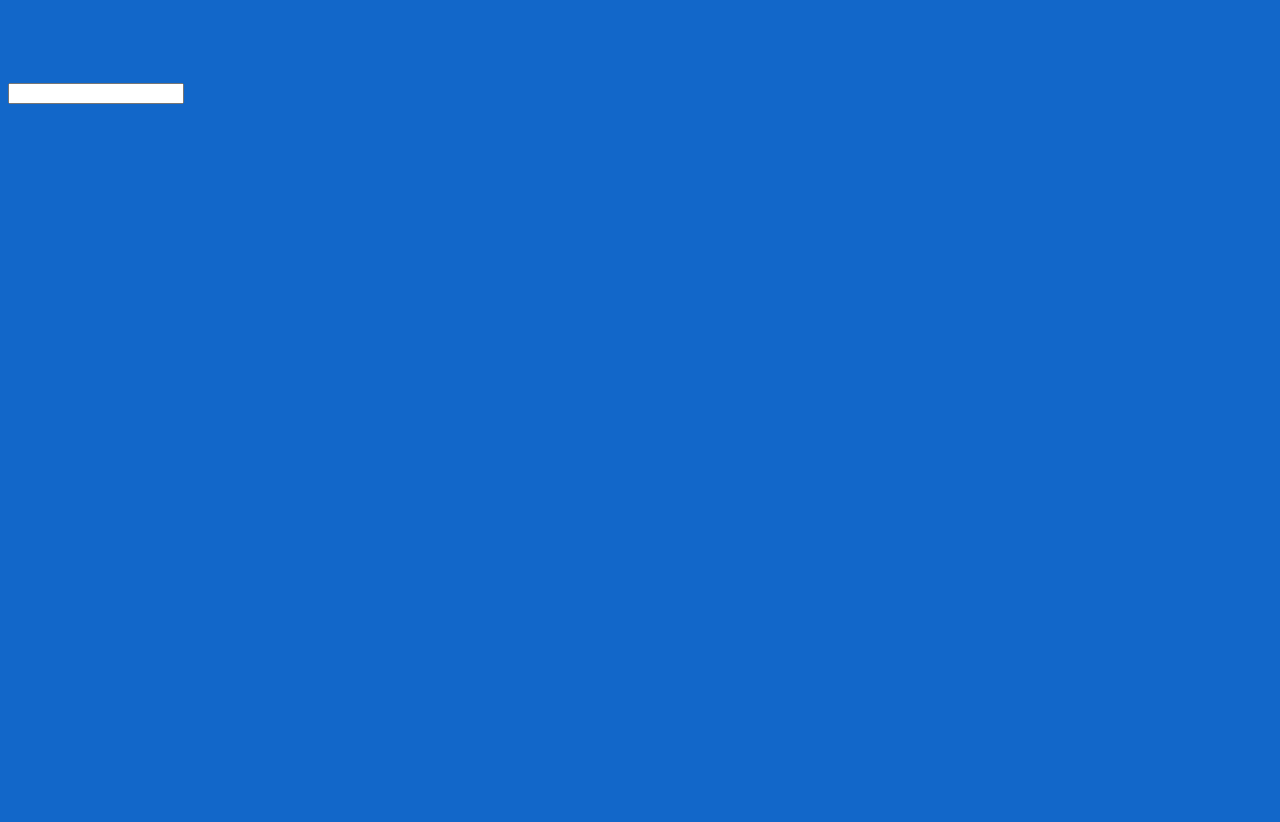
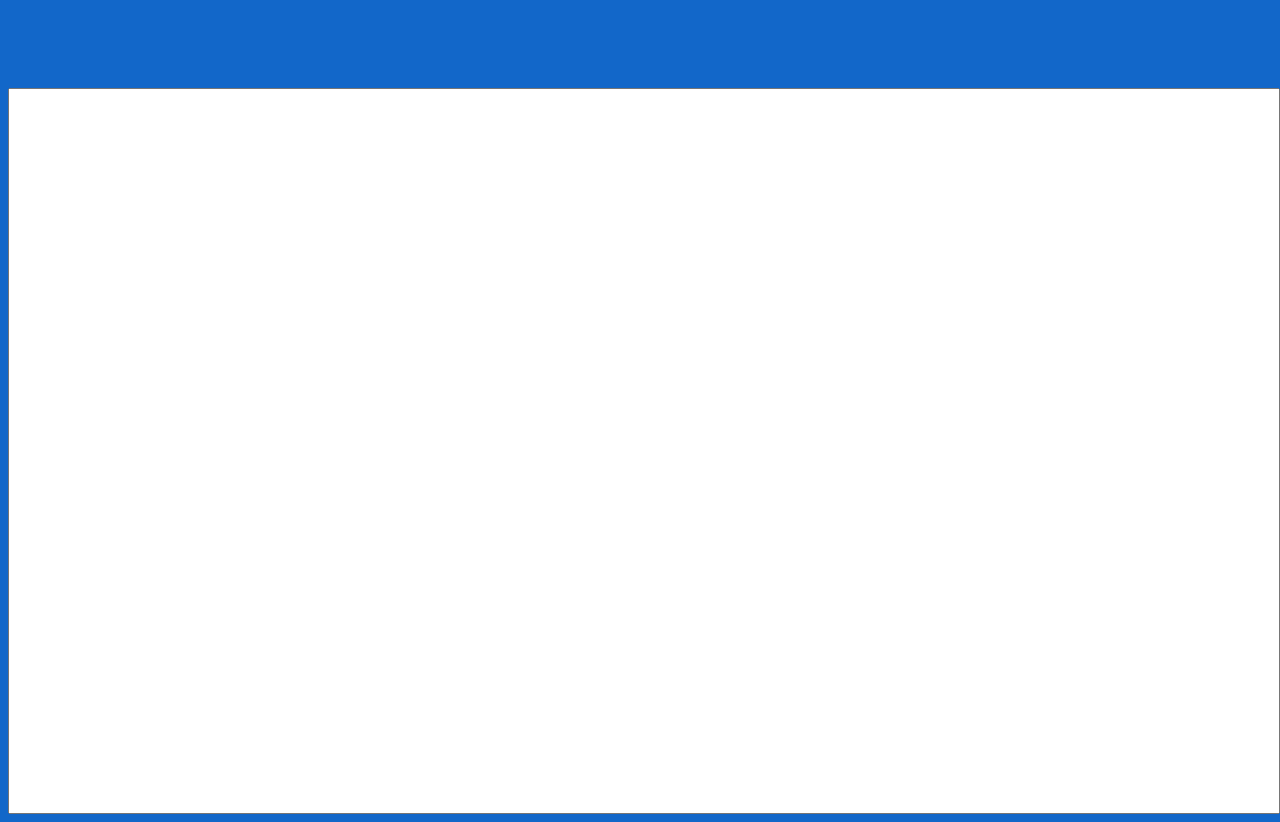
Before and after one commit to yomcube/text-editor, a plain HTML site: page index.html in a window 1280 px wide. Before the commit the page ends 800 px from the top, so only its background shows below. Drawn offline with Linux system fonts and the light colour scheme.

Commit message:
Update style.css

```diff
--- a/style.css
+++ b/style.css
@@ -4,10 +4,12 @@ body {
 }
 #maintextbox {
     font-family: monospace;
+    width: 100%;
+    height: 90vh;
 }
 #header {
     width: 100%;
-    height: 75px;
+    height: 10vh;
     position: sticky;
     font-family: 'Noto Sans', sans-serif;
 }
```
